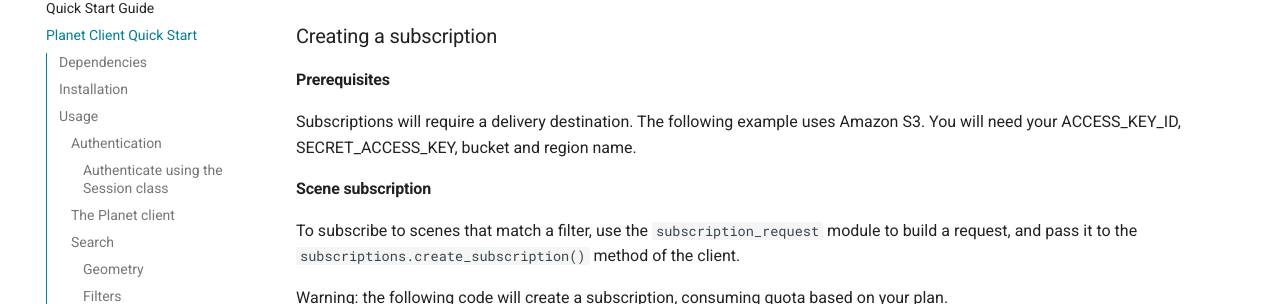
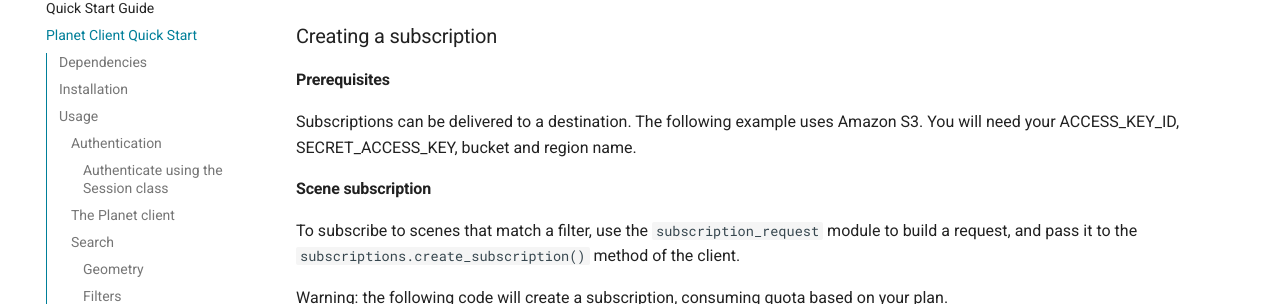
Before and after one commit to planetlabs/planet-client-python, an MkDocs documentation site: the page built from docs/get-started/sync-client-quick-start.md, in a window 1280 px wide and 900 px high, scrolled down 3758 px. Shown: the part 148-452 px from the top of the window. Built offline with MkDocs 1.6.1 and Material for MkDocs 9.7.7, drawn with Linux system fonts in a browser that asks for light colours; comment, search, counter and statistics services are not loaded; some of the changed text lies outside the part shown.

Commit message:
fix some typos in the sync client quickstart guide

```diff
--- a/docs/get-started/sync-client-quick-start.md
+++ b/docs/get-started/sync-client-quick-start.md
@@ -194,7 +194,7 @@ def main():
 
 #### Prerequisites
 
-Subscriptions will require a delivery destination. The following example uses Amazon S3.
+Subscriptions can be delivered to a destination. The following example uses Amazon S3.
 You will need your ACCESS_KEY_ID, SECRET_ACCESS_KEY, bucket and region name.
 
 #### Scene subscription
```
Also changed, not shown: other parts of docs/get-started/sync-client-quick-start.md (+1 -1 lines).
